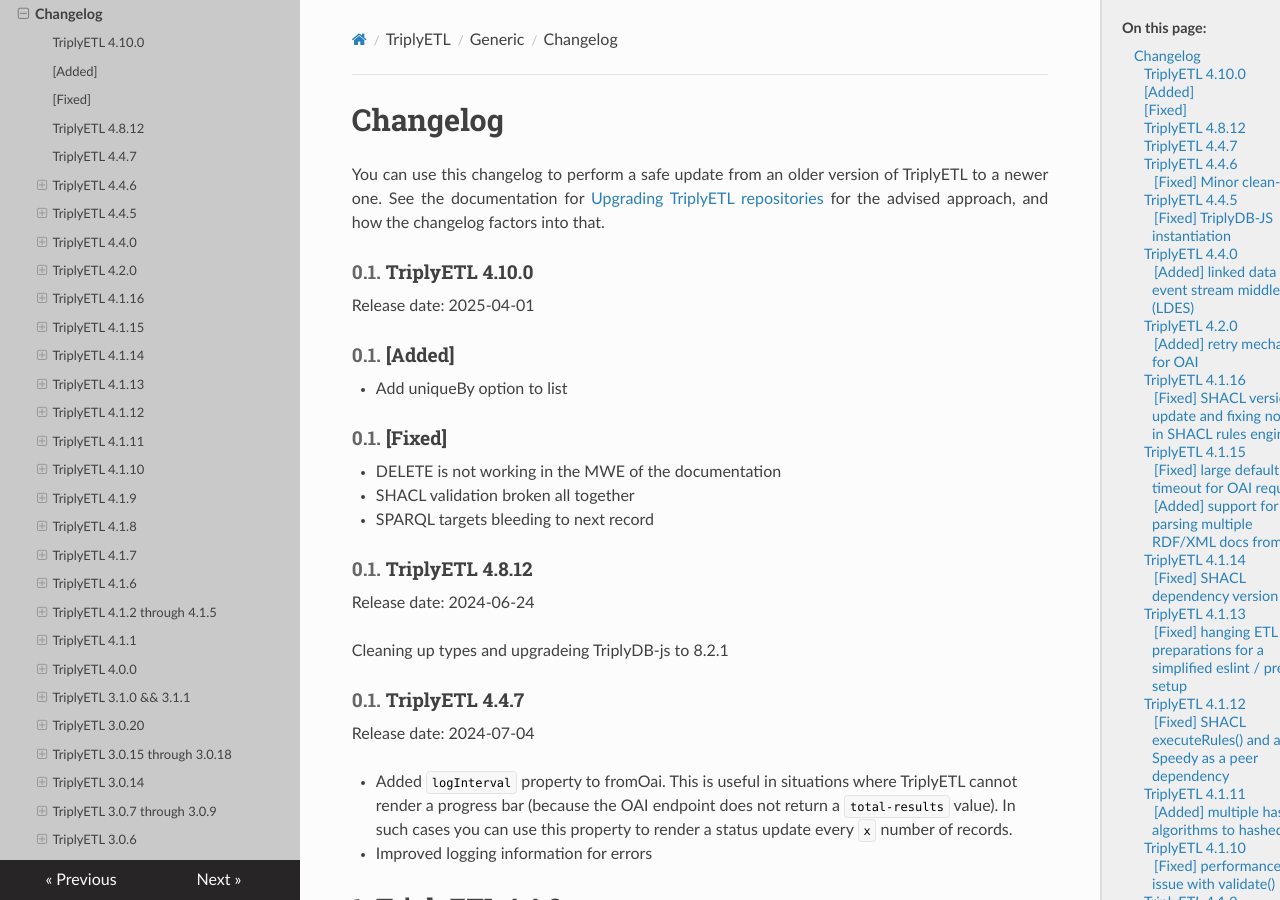
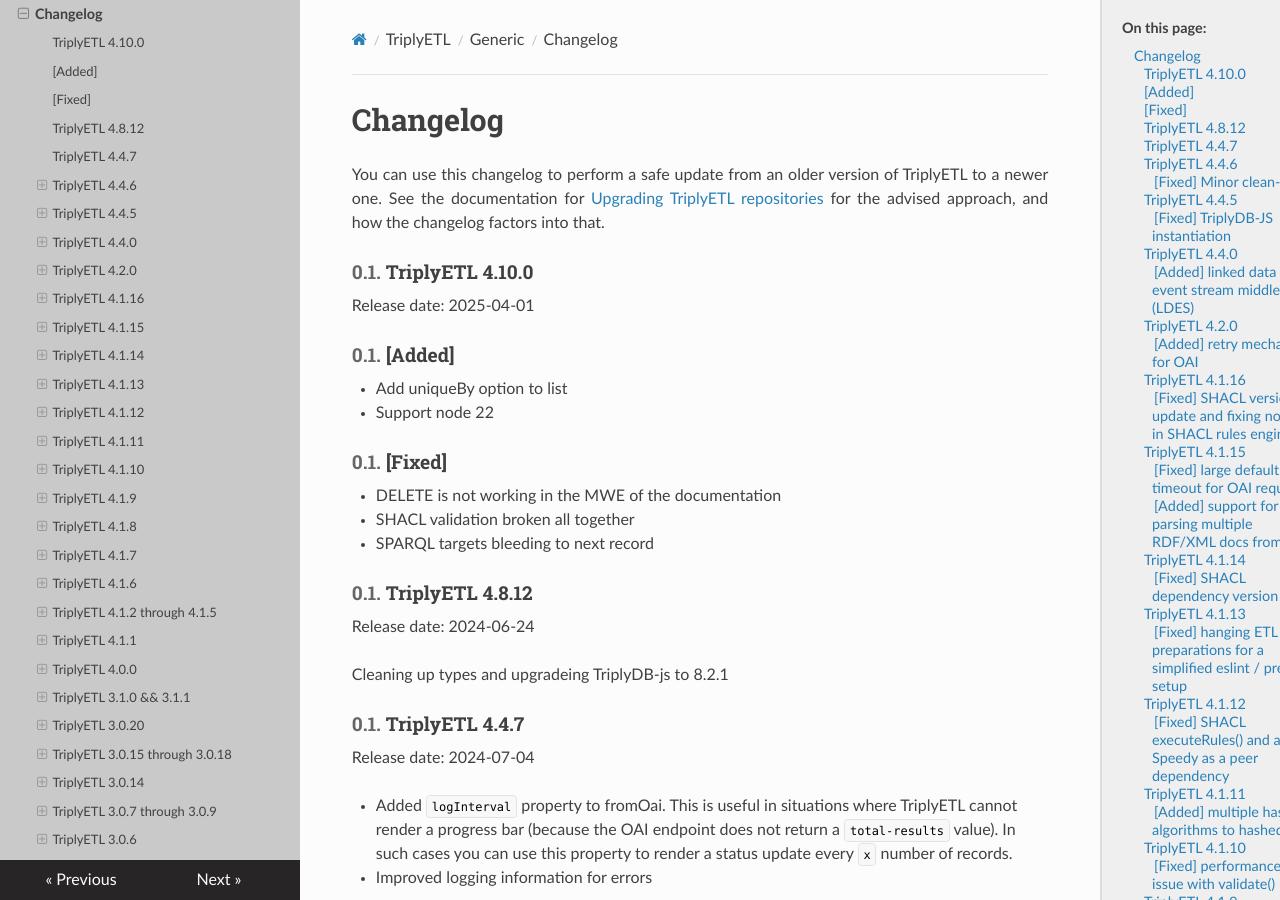
Before and after one commit to TriplyDB/Documentation, an MkDocs documentation site: the page built from docs/triply-etl/generic/changelog.md, in a window 1280 px wide and 900 px high. Built offline with MkDocs 1.6.1, drawn with Linux system fonts in a browser that asks for light colours.

Commit message:
one more changelog item for 4.10.0

```diff
--- a/docs/triply-etl/generic/changelog.md
+++ b/docs/triply-etl/generic/changelog.md
@@ -9,7 +9,8 @@
 Release date: 2025-04-01
 
 ### [Added]
--  Add uniqueBy option to list
+- Add uniqueBy option to list
+- Support node 22
 
 ### [Fixed]
 - DELETE is not working in the MWE of the documentation
```
